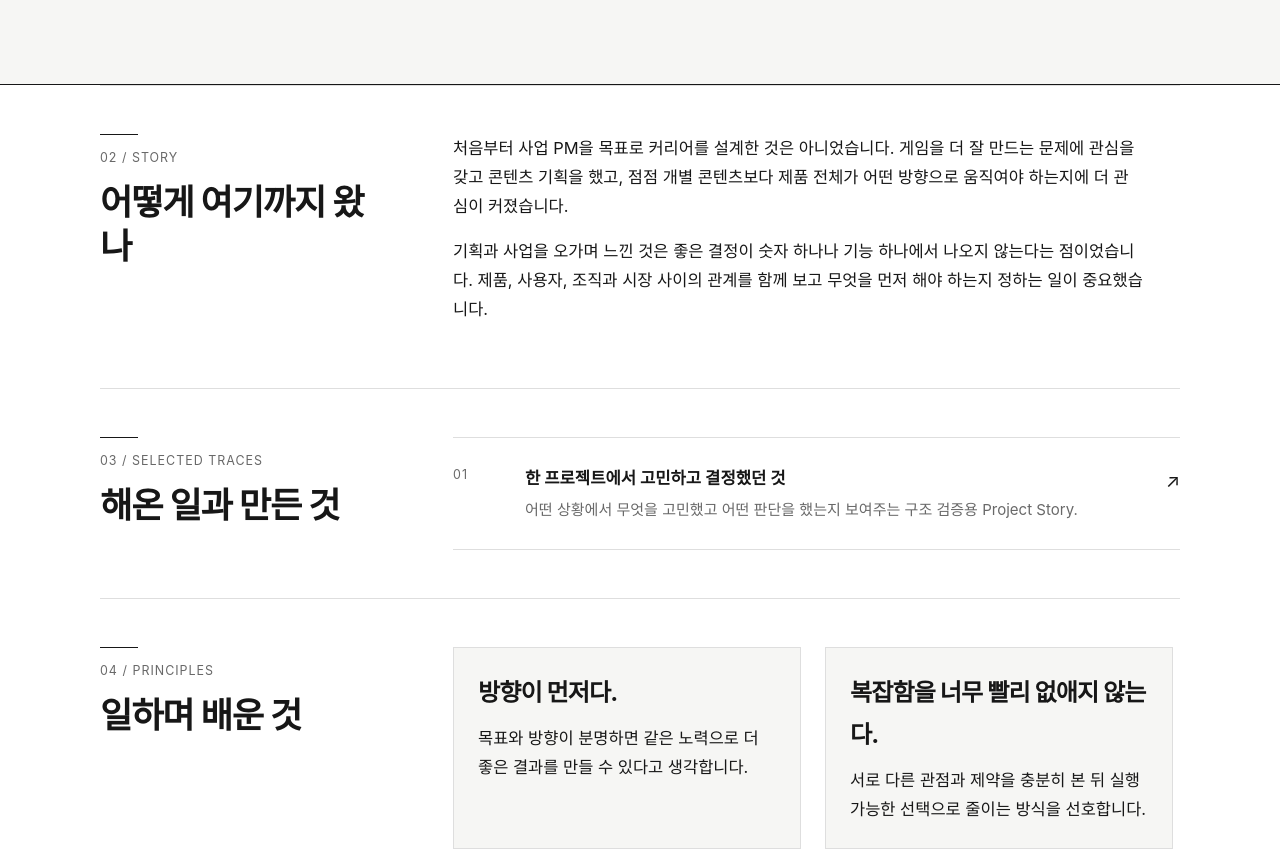
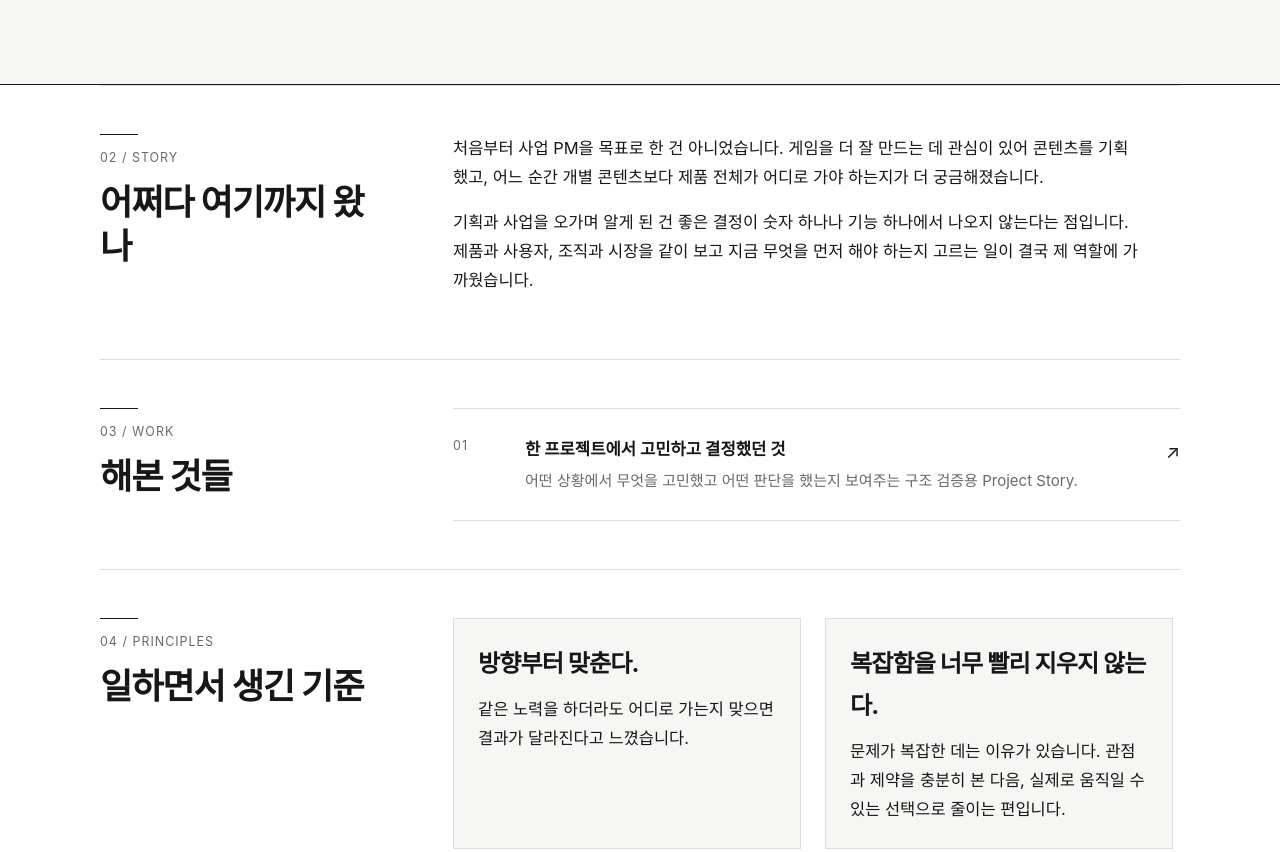
Before and after one commit to lbk0523/personalpage, an Astro site: page /work in a window 1280 px wide. Shown: the part 1300-2152 px from the top of the page. Built offline with nearby package versions, Linux system fonts and the light colour scheme; Astro itself is replaced by a stand-in of ours.

Commit message:
Refine Korean Work copy

```diff
--- a/src/pages/work/index.astro
+++ b/src/pages/work/index.astro
@@ -8,17 +8,17 @@ const works = (await getCollection('work', ({ data }) => !data.draft)).sort(
   (a, b) => (a.data.order ?? 999) - (b.data.order ?? 999),
 );
 ---
-<BaseLayout title="Work" description="어떤 일을 거쳐 지금의 역할에 왔는지, 그 과정에서 무엇을 만들고 배웠는지 기록합니다.">
+<BaseLayout title="Work" description="게임 업계에서 해온 일과 역할이 바뀌어온 과정을 모았습니다.">
   <section class="page-intro work-intro">
     <p class="eyebrow">Work</p>
-    <h1>지금까지 일해온 이야기</h1>
-    <p class="lead">현재는 게임 사업 PM으로 일하고 있습니다. 콘텐츠를 기획하던 시기를 거쳐 사업과 제품을 함께 바라보는 역할로 이동했고, 그 과정에서 사람과 제품이 움직이는 방식을 계속 고민해왔습니다.</p>
+    <h1>일해온 길</h1>
+    <p class="lead">지금은 게임 사업 PM으로 일합니다. 콘텐츠를 만들던 때를 지나, 이제는 제품과 사업을 함께 봅니다. 역할은 달라졌지만 궁금한 건 비슷했습니다. 사람은 왜 움직이고, 제품은 어떻게 달라지는가.</p>
   </section>
 
   <section class="career-section" aria-labelledby="career-title">
     <div class="career-section__heading">
       <p class="eyebrow">01 / Career</p>
-      <h2 id="career-title">걸어온 길</h2>
+      <h2 id="career-title">여기까지 온 길</h2>
     </div>
     <CareerTimeline />
   </section>
@@ -26,18 +26,18 @@ const works = (await getCollection('work', ({ data }) => !data.draft)).sort(
   <section class="section narrative-section work-story-section">
     <div class="section-heading">
       <p class="eyebrow">02 / Story</p>
-      <h2>어떻게 여기까지 왔나</h2>
+      <h2>어쩌다 여기까지 왔나</h2>
     </div>
     <div class="prose prose--compact">
-      <p>처음부터 사업 PM을 목표로 커리어를 설계한 것은 아니었습니다. 게임을 더 잘 만드는 문제에 관심을 갖고 콘텐츠 기획을 했고, 점점 개별 콘텐츠보다 제품 전체가 어떤 방향으로 움직여야 하는지에 더 관심이 커졌습니다.</p>
-      <p>기획과 사업을 오가며 느낀 것은 좋은 결정이 숫자 하나나 기능 하나에서 나오지 않는다는 점이었습니다. 제품, 사용자, 조직과 시장 사이의 관계를 함께 보고 무엇을 먼저 해야 하는지 정하는 일이 중요했습니다.</p>
+      <p>처음부터 사업 PM을 목표로 한 건 아니었습니다. 게임을 더 잘 만드는 데 관심이 있어 콘텐츠를 기획했고, 어느 순간 개별 콘텐츠보다 제품 전체가 어디로 가야 하는지가 더 궁금해졌습니다.</p>
+      <p>기획과 사업을 오가며 알게 된 건 좋은 결정이 숫자 하나나 기능 하나에서 나오지 않는다는 점입니다. 제품과 사용자, 조직과 시장을 같이 보고 지금 무엇을 먼저 해야 하는지 고르는 일이 결국 제 역할에 가까웠습니다.</p>
     </div>
   </section>
 
   <section class="section work-index-section">
     <div class="section-heading">
-      <p class="eyebrow">03 / Selected traces</p>
-      <h2>해온 일과 만든 것</h2>
+      <p class="eyebrow">03 / Work</p>
+      <h2>해본 것들</h2>
     </div>
     <ul class="work-list work-traces">
       {works.map((entry, index) => (
@@ -58,11 +58,11 @@ const works = (await getCollection('work', ({ data }) => !data.draft)).sort(
   <section class="section narrative-section work-principles-section">
     <div class="section-heading">
       <p class="eyebrow">04 / Principles</p>
-      <h2>일하며 배운 것</h2>
+      <h2>일하면서 생긴 기준</h2>
     </div>
     <div class="prose prose--compact work-principles">
-      <p><strong>방향이 먼저다.</strong><br />목표와 방향이 분명하면 같은 노력으로 더 좋은 결과를 만들 수 있다고 생각합니다.</p>
-      <p><strong>복잡함을 너무 빨리 없애지 않는다.</strong><br />서로 다른 관점과 제약을 충분히 본 뒤 실행 가능한 선택으로 줄이는 방식을 선호합니다.</p>
+      <p><strong>방향부터 맞춘다.</strong><br />같은 노력을 하더라도 어디로 가는지 맞으면 결과가 달라진다고 느꼈습니다.</p>
+      <p><strong>복잡함을 너무 빨리 지우지 않는다.</strong><br />문제가 복잡한 데는 이유가 있습니다. 관점과 제약을 충분히 본 다음, 실제로 움직일 수 있는 선택으로 줄이는 편입니다.</p>
     </div>
   </section>
 </BaseLayout>
```
